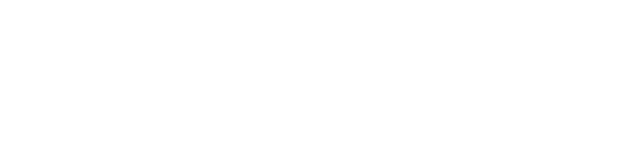
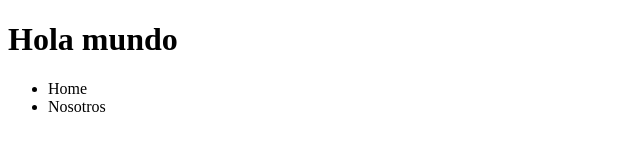
Before and after one commit to PolRucana/practica1, a plain HTML site: page index.html in a window 1280 px wide. Shown: the whole page, without its empty margins (0-640 px from the left). Drawn offline with Linux system fonts and the light colour scheme.

Commit message:
Se agregó la capeta css y el archivo style.css

```diff
--- /dev/null
+++ b/css/styles.css
@@ -0,0 +1,5 @@
+*{
+    margin: 0;
+    padding: 0;
+    box-sizing: border-box;
+}
--- a/index.html
+++ b/index.html
@@ -6,6 +6,10 @@
 	<title>Document</title>
 </head>
 <body>
-
+	<h1>Hola mundo</h1>
+	<ul>
+		<li>Home</li>
+		<li>Nosotros</li>
+	</ul>
 </body>
 </html>
```
